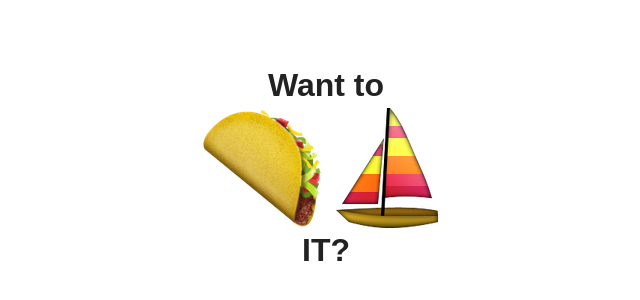
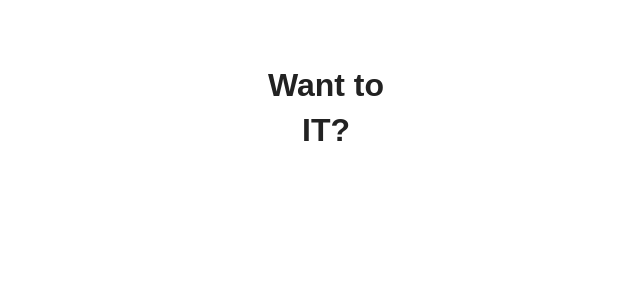
Before and after one commit to JDStraughan/tacoboatit, a website: page index.html in a window 1280 px wide. Shown: the part 214-514 px from the top of the page, without its empty margins (314-954 px from the left). Drawn offline with nearby package versions, Linux system fonts and the light colour scheme; files that its build step writes are made by us from their sources.

Commit message:
updating img paths

```diff
--- a/index.html
+++ b/index.html
@@ -23,7 +23,6 @@
         <div style="text-align:center; padding-top: 20%">
             <h1>
                 Want to <br>
-                <img src="/img/taco.png" alt="taco"> <img src="/img/boat.png" alt="boat"> <br>
                 IT?
             </h1>
         </div>
```
